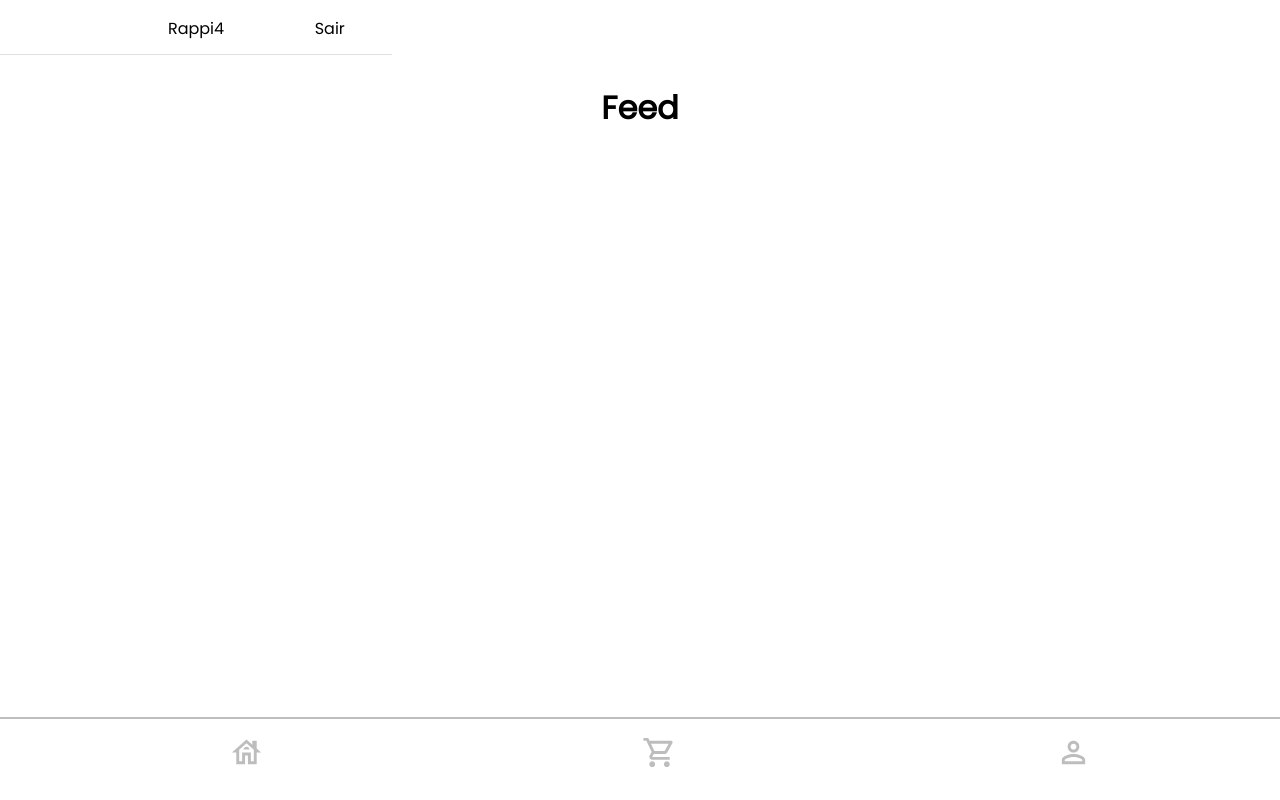
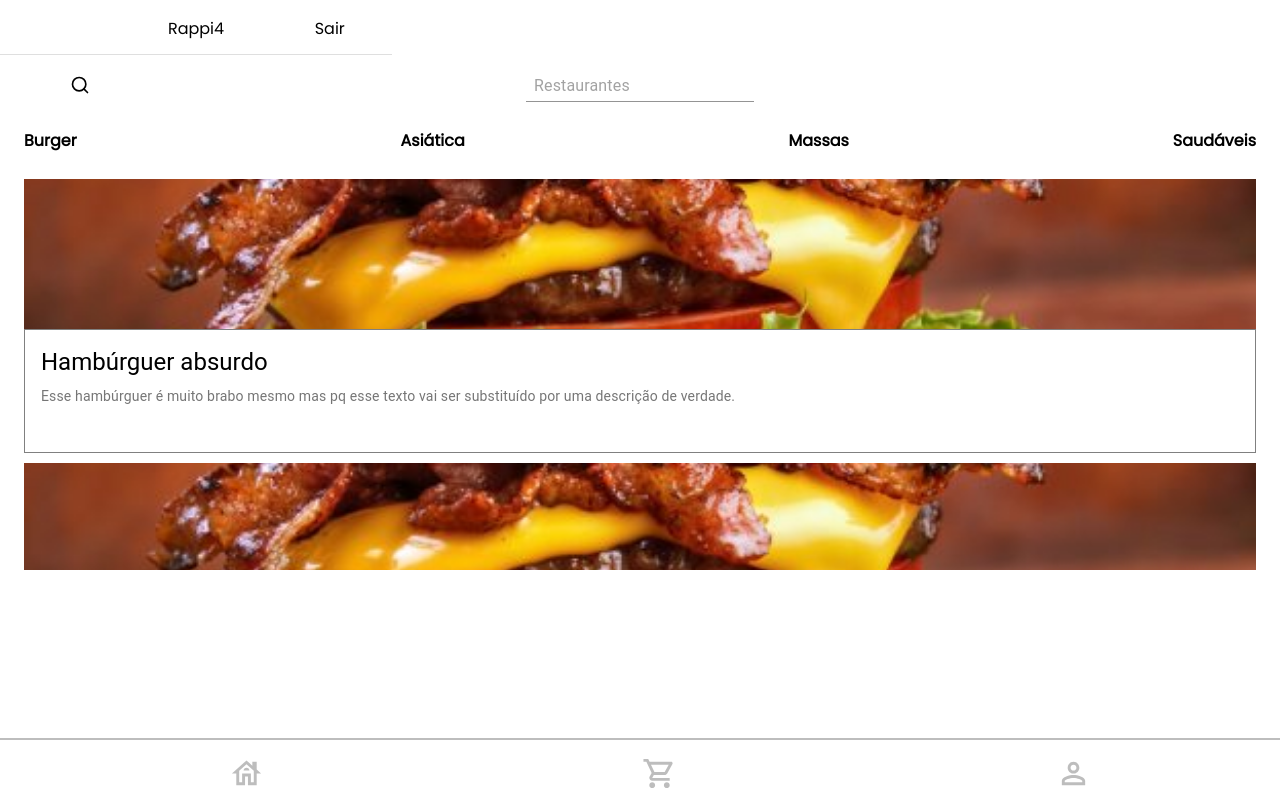
Before and after one commit to future4code/munoz-rappi4A, a React (Create React App) app: page /home in a window 1280 px wide. Built offline with nearby package versions, Linux system fonts and the light colour scheme; sample sign-in values are in the browser's storage.

Commit message:
ajeitando arquivos do router e apagando header do app

```diff
--- a/src/App.js
+++ b/src/App.js
@@ -1,5 +1,4 @@
 import React from "react";
-import { Header } from "./components/Header/Header";
 import Router from "./routes/Router";
 import GlobalState from "./global/GlobalState";
 import theme from "./constants/themes";
@@ -9,7 +8,6 @@ const App = () => {
   return (
     <ThemeProvider theme={theme}>
       <GlobalState>
-        <Header showBackBtn={false} title={"Rappi4"} />
         <Router />
       </GlobalState>
     </ThemeProvider>
--- a/src/components/Footer/Footer.style.js
+++ /dev/null
@@ -1,5 +0,0 @@
-import styled from "styled-components";
-
-export const ContainerFooter = styled.div`
-  background-color: red;
-`;
--- a/src/components/Footer/styled.js
+++ b/src/components/Footer/styled.js
@@ -2,11 +2,12 @@ import styled from "styled-components";
 
 export const MdlMiniFooter = styled.footer`
   width: 100%;
-  height: 81px;
+  height: 60px;
   position: absolute;
   bottom: 0;
   left: 0;
   border-top: 2px solid #BDBDBD;
+  background-color: white;
 `;
 
 export const ListsIcons = styled.ul`
--- a/src/pages/FeedPage/FeedPage.js
+++ /dev/null
@@ -1,15 +0,0 @@
-import React from "react";
-import { Footer } from "../../components/Footer/Footer";
-import useProtectedPage from "../../hooks/useProtectedPage";
-
-const FeedPage = () => {
-  useProtectedPage();
-  return (
-    <div>
-      <h1>Feed</h1>
-      <Footer />
-    </div>
-  );
-};
-
-export default FeedPage;
--- a/src/pages/FeedPage/feedPage.jsx
+++ b/src/pages/FeedPage/feedPage.jsx
@@ -17,14 +17,14 @@ import {
   SearchIconStyle,
 } from "./feedPage.style";
 import { Container } from "@material-ui/core";
-import Footer from "../../components/Footer/Footer";
+import { Footer } from "../../components/Footer/Footer";
 
 const FeedPage = () => {
   useProtectedPage();
   return (
     <>
       <Header showBackBtn={false} title={"Rappi4"} />
-      <Container>
+      <Container style={{maxHeight: 500, overflow: 'auto'}}>
         <ContainerBusca>
           <TextField
             id="input-with-icon-textfield"
@@ -106,6 +106,7 @@ const FeedPage = () => {
           </CardContentStyle>
         </CardActionArea>
       </Container>
+      <Footer />
     </>
   );
 };
--- a/src/pages/ProfilePage/ProfilePage.js
+++ b/src/pages/ProfilePage/ProfilePage.js
@@ -1,11 +1,14 @@
 import React from "react";
 import { Footer } from "../../components/Footer/Footer";
 import useProtectedPage from "../../hooks/useProtectedPage";
+import { Header } from "../../components/Header/Header";
+
 
 const ProfilePage = () => {
   useProtectedPage();
   return (
     <div>
+      <Header showBackBtn={false} title={"Rappi4"} />
       <h1>ProfilePage</h1>
       <Footer />
     </div>
--- a/src/routes/Router.js
+++ b/src/routes/Router.js
@@ -4,7 +4,7 @@ import LogoPage from "../pages/LogoPage/LogoPage";
 import LoginPage from "../pages/LoginPage/LoginPage";
 import SignUpPage from "../pages/SignUpPage/SignUpPage";
 import AddressPage from "../pages/AddressPage/address";
-import FeedPage from "../pages/FeedPage/feedPage";
+import FeedPage from "../pages/FeedPage/feedPage.jsx";
 import RestaurantListPage from "../pages/RestaurantListPage/RestaurantListPage";
 import CartPage from "../pages/CartPage/CartPage";
 import ProfilePage from "../pages/ProfilePage/ProfilePage";
```
Also changed, not shown: src/components/Footer/Footer.jsx (deleted, +0 -10 lines).
